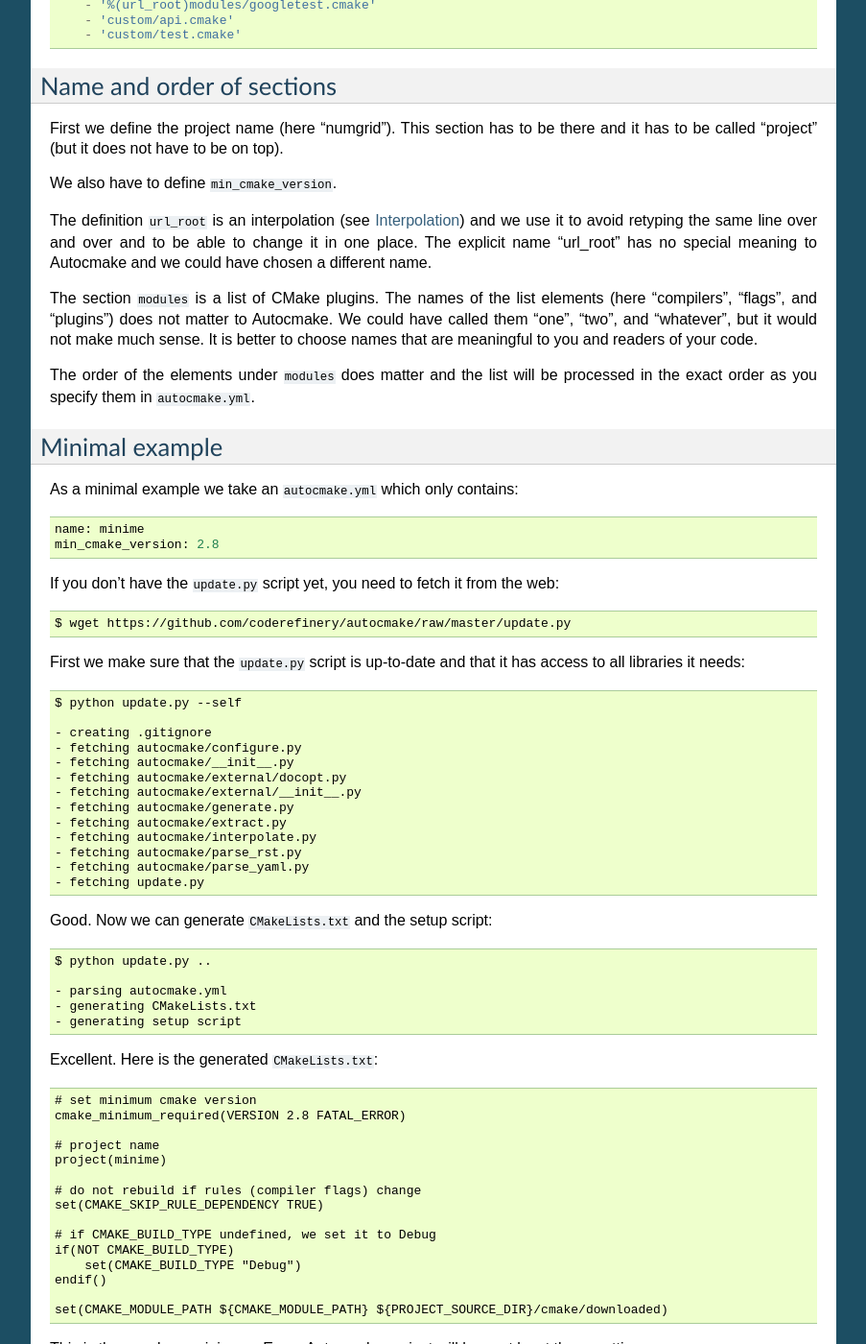
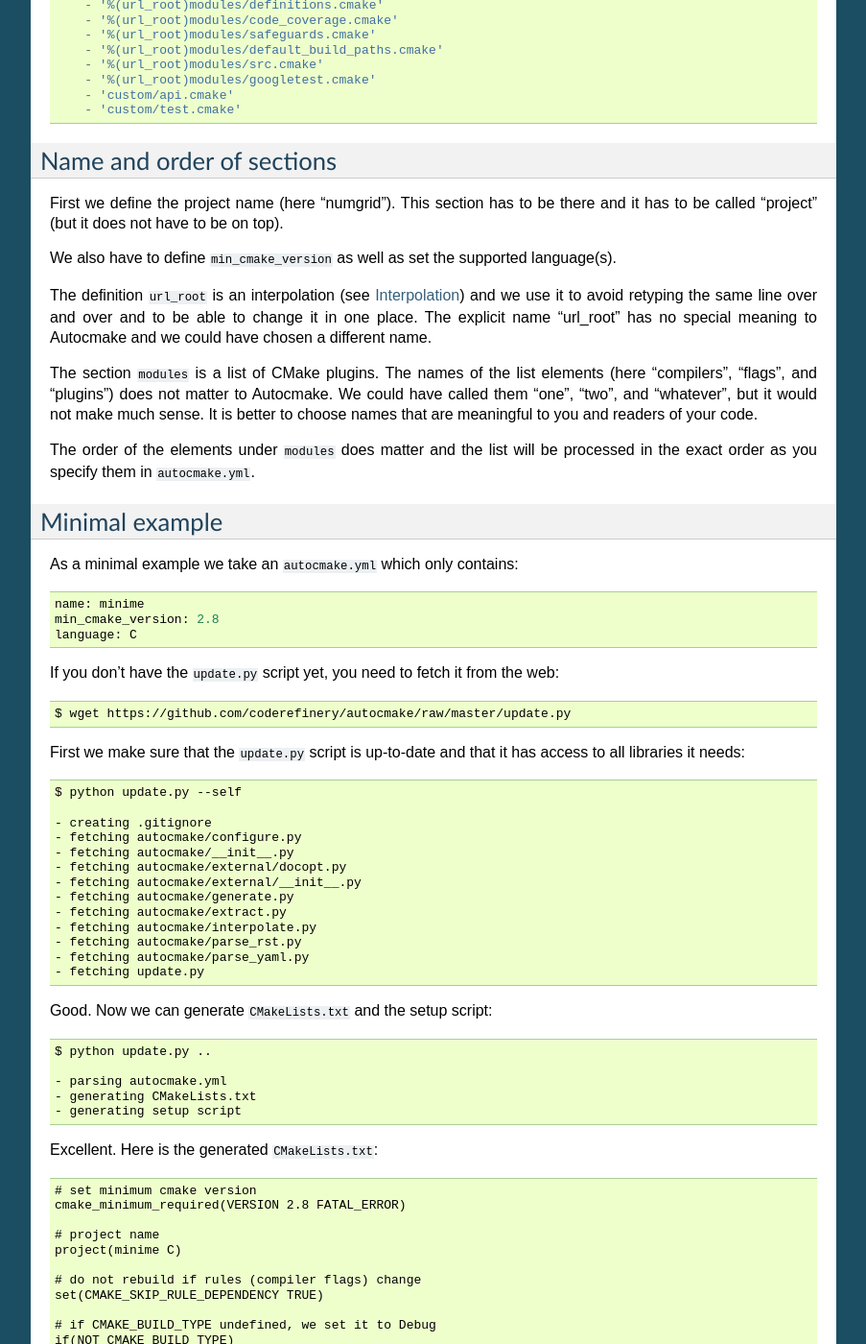
Before and after one commit to dev-cafe/autocmake, a Sphinx documentation site: the page built from doc/developers/configuration.rst, in a window 1280 px wide and 1400 px high, scrolled down 565 px. Shown: the whole window at 96% size, without its empty margins (198-1101 px from the left). Built offline with Sphinx 7.4.7, drawn with Linux system fonts in a browser that asks for light colours; the version number could not be read and is left out; some of the changed text lies outside the part shown.

Commit message:
document language specification

```diff
--- a/doc/developers/configuration.rst
+++ b/doc/developers/configuration.rst
@@ -45,7 +50,7 @@ Name and order of sections
 First we define the project name (here "numgrid"). This section has to be there
 and it has to be called "project" (but it does not have to be on top).
 
-We also have to define ``min_cmake_version``.
+We also have to define ``min_cmake_version`` as well as set the supported language(s).
 
 The definition ``url_root`` is an interpolation (see :ref:`interpolation`) and
 we use it to avoid retyping the same line over and over and to be able to
@@ -69,6 +74,7 @@ As a minimal example we take an ``autocmake.yml`` which only contains::
 
   name: minime
   min_cmake_version: 2.8
+  language: C
 
 If you don't have the ``update.py`` script yet, you need to fetch it from the web::
 
@@ -105,7 +111,7 @@ Excellent. Here is the generated ``CMakeLists.txt``::
   cmake_minimum_required(VERSION 2.8 FATAL_ERROR)
 
   # project name
-  project(minime)
+  project(minime C)
 
   # do not rebuild if rules (compiler flags) change
   set(CMAKE_SKIP_RULE_DEPENDENCY TRUE)
--- a/doc/developers/example.rst
+++ b/doc/developers/example.rst
@@ -55,6 +55,10 @@ Now we edit ``cmake/autocmake.yml`` to look like this::
   name: hello
 
   min_cmake_version: 2.8
+
+  language:
+    - Fortran
+    - C
 
   url_root: https://github.com/coderefinery/autocmake/raw/master/
 
```
Also changed, not shown: other parts of doc/developers/configuration.rst (+5 -0 lines).
